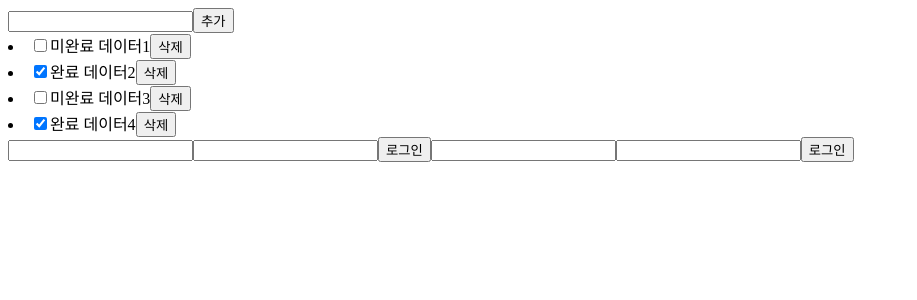
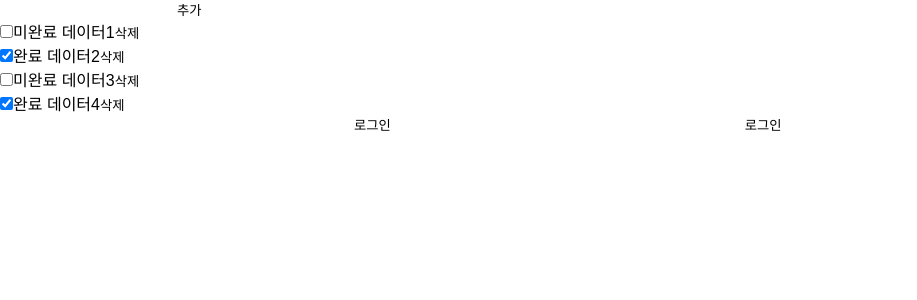
Before and after one commit to team-hikers/Client, a React (Create React App) app: page / in a window 1280 px wide. Shown: the top 300 px of the page, without its empty margins (0-917 px from the left). Built offline with nearby package versions, Linux system fonts and the light colour scheme.

Commit message:
[feat] GlobalStyle 적용

```diff
--- a/src/App.tsx
+++ b/src/App.tsx
@@ -1,10 +1,12 @@
 import SignIn from './pages/SignIn';
 import Todo from './pages/Todo';
 import SignUp from './pages/SignIn';
+import GlobalStyle from './styles/GlobalStyle';
 
 function App() {
   return (
     <>
+      <GlobalStyle />
       <Todo />
       <SignIn />
       <SignUp />
--- /dev/null
+++ b/src/styles/GlobalStyle.ts
@@ -0,0 +1,27 @@
+import { createGlobalStyle } from 'styled-components';
+
+const GlobalStyle = createGlobalStyle`
+  * {
+    margin: 0;
+    padding: 0;
+    box-sizing: border-box;
+    font-family: 'Noto Sans KR', sans-serif;
+  }
+  li {
+    list-style: none;
+  }
+  button {
+    background: none;
+    border: none;
+    cursor: pointer;
+  }
+  input {
+    border: none;
+    outline: none;
+  }
+  label {
+    display: block;
+  }
+`;
+
+export default GlobalStyle;
```
